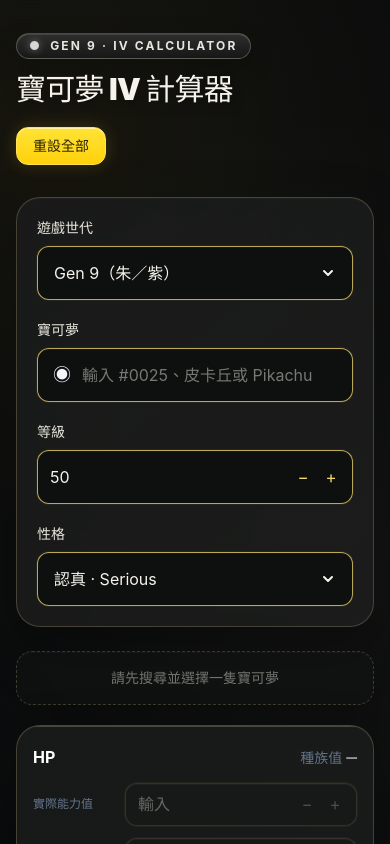
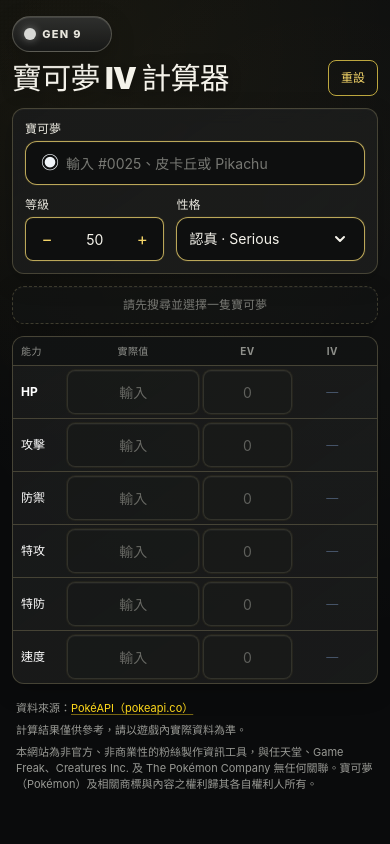
Before and after one commit to Peatle/my-poke-calc, a React (Vite) app: page / in a window 390 px wide. Shown: the top 844 px of the page. Built offline with nearby package versions, Linux system fonts and the light colour scheme.

Commit message:
feat: compact mobile calculator layout

```diff
--- a/src/App.css
+++ b/src/App.css
@@ -42,9 +42,76 @@
     0 8px 24px rgb(0 0 0 / 24%);
 }
 
-.brand-kicker-dot {
-  color: #d7d8d5;
-  text-shadow: 0 0 8px rgb(255 255 255 / 38%);
+.generation-picker {
+  position: relative;
+  display: flex;
+  width: 6.25rem;
+  max-width: 100%;
+  height: 2.25rem;
+  flex: 0 0 auto;
+  align-items: center;
+  transition:
+    border-color 160ms ease,
+    background 160ms ease,
+    box-shadow 160ms ease,
+    transform 160ms ease;
+}
+
+.generation-picker-dot {
+  position: absolute;
+  left: 0.7rem;
+  z-index: 1;
+  width: 0.75rem;
+  height: 0.75rem;
+  border-radius: 9999px;
+  pointer-events: none;
+  background: #d7d8d5;
+  box-shadow: 0 0 8px rgb(255 255 255 / 38%);
+  transition:
+    background 160ms ease,
+    box-shadow 160ms ease;
+}
+
+.generation-picker-select {
+  width: 100%;
+  height: 100%;
+  padding: 0 1.5rem;
+  border: 0;
+  border-radius: inherit;
+  color: #e8e6dd;
+  font-size: 0.6875rem;
+  font-weight: 800;
+  letter-spacing: 0.12em;
+  text-align: center;
+  text-align-last: center;
+  cursor: pointer;
+  appearance: none;
+  background: transparent;
+  outline: none;
+}
+
+.generation-picker:hover {
+  border-color: rgb(244 213 104 / 70%);
+  background: linear-gradient(180deg, rgb(65 64 55 / 92%), rgb(29 29 25 / 95%));
+  box-shadow:
+    inset 0 1px rgb(255 255 255 / 16%),
+    0 0 18px rgb(255 217 26 / 18%),
+    0 8px 24px rgb(0 0 0 / 28%);
+  transform: translateY(-1px);
+}
+
+.generation-picker:hover .generation-picker-dot {
+  background: #fff;
+  box-shadow: 0 0 10px rgb(255 255 255 / 58%);
+}
+
+.generation-picker:active {
+  transform: translateY(0);
+}
+
+.generation-picker:focus-within {
+  border-color: rgb(224 219 195 / 56%);
+  box-shadow: 0 0 0 3px rgb(255 217 26 / 14%);
 }
 
 .page-title {
@@ -75,21 +142,24 @@
 }
 
 .reset-button {
-  border: 1px solid #ffe153;
-  color: var(--color-accent-ink);
-  background: linear-gradient(180deg, #ffe337, #ffd20a);
-  box-shadow:
-    inset 0 1px rgb(255 255 255 / 52%),
-    0 0 18px rgb(255 214 28 / 16%);
+  border: 1px solid rgb(255 225 83 / 72%);
+  color: var(--color-accent-soft);
+  background: transparent;
+  box-shadow: none;
 }
 
 .reset-button:hover {
   border-color: #fff0a2;
-  color: #171200;
-  background: #ffe551;
+  color: var(--color-accent-ink);
+  background: var(--color-accent);
   box-shadow:
-    inset 0 1px rgb(255 255 255 / 60%),
-    0 0 24px rgb(255 214 28 / 25%);
+    inset 0 1px rgb(255 255 255 / 42%),
+    0 0 14px rgb(255 214 28 / 18%);
+}
+
+.reset-button:focus-visible {
+  outline: 2px solid var(--color-accent);
+  outline-offset: 3px;
 }
 
 .surface-panel,
@@ -100,7 +170,7 @@
   background: linear-gradient(145deg, var(--color-surface), var(--color-surface-soft));
   box-shadow:
     inset 0 1px rgb(255 255 255 / 3%),
-    0 22px 55px rgb(0 0 0 / 25%);
+    0 8px 24px rgb(0 0 0 / 18%);
 }
 
 .surface-panel {
@@ -152,6 +222,14 @@
   background: rgb(25 26 25 / 72%);
 }
 
+.base-stats-strip {
+  border-color: rgb(213 199 144 / 15%);
+}
+
+.base-stat-cell + .base-stat-cell {
+  border-left: 1px solid rgb(213 199 144 / 10%);
+}
+
 .empty-card {
   border-style: dashed;
   color: #777873;
@@ -163,7 +241,23 @@
   background: rgb(16 17 17 / 72%);
 }
 
+.mobile-stat-grid {
+  grid-template-columns:
+    42px minmax(0, 1.35fr) minmax(0, 0.9fr)
+    minmax(54px, 0.75fr);
+}
+
+.mobile-stats-header {
+  height: 28px;
+  color: #8f908b;
+  font-size: 10px;
+  font-weight: 700;
+  letter-spacing: 0.04em;
+  background: rgb(16 17 17 / 72%);
+}
+
 .stat-row {
+  min-height: 52px;
   border-color: var(--color-line);
 }
 
@@ -173,6 +267,26 @@
 
 .result-cell {
   color: #f5f0d7;
+}
+
+.result-cell--with-detail {
+  display: contents;
+}
+
+.result-compact-label {
+  grid-column: 4;
+  grid-row: 1;
+  align-self: center;
+  text-align: center;
+}
+
+.result-detail {
+  grid-column: 2 / 5;
+  grid-row: 2;
+  padding-bottom: 0.25rem;
+  font-size: 0.6875rem;
+  line-height: 1rem;
+  text-align: left;
 }
 
 .suggestions-panel {
@@ -198,10 +312,12 @@
   width: 100%;
   min-width: 0;
   border: 1px solid var(--color-line-strong);
-  border-radius: 0.75rem;
+  border-radius: 0.5rem;
   height: 100%;
-  padding: 0.65rem 4.25rem 0.65rem 0.75rem;
+  padding: 0.5rem 0.65rem;
   color: var(--color-text);
+  font-size: 0.875rem;
+  text-align: center;
   background: var(--color-surface-deep);
   box-shadow:
     inset 0 1px rgb(255 255 255 / 3%),
@@ -240,26 +356,38 @@
   appearance: textfield;
 }
 
+.number-input-wrap--always .number-input {
+  padding-right: 2.75rem;
+  padding-left: 2.75rem;
+}
+
 .number-stepper {
   position: absolute;
-  top: 50%;
-  right: 0.55rem;
+}
+
+.number-input-wrap--always .number-stepper {
+  inset: 0;
   display: flex;
-  gap: 0.1rem;
   align-items: center;
-  transform: translateY(-50%);
+  justify-content: space-between;
+  pointer-events: none;
+}
+
+.number-input-wrap--desktop-only .number-stepper {
+  display: none;
 }
 
 .number-stepper-button {
   display: grid;
-  width: 1.65rem;
-  height: 1.9rem;
+  width: 2.75rem;
+  height: 2.75rem;
   padding: 0;
   border: 0;
   color: var(--color-accent-soft);
   font-size: 1.05rem;
   line-height: 1;
   background: transparent;
+  pointer-events: auto;
   place-items: center;
   transition:
     color 140ms ease,
@@ -284,3 +412,82 @@
   cursor: not-allowed;
   color: #4c4d49;
 }
+
+.stat-value-input {
+  height: 44px;
+}
+
+@media (min-width: 640px) {
+  .generation-picker {
+    width: 6.75rem;
+  }
+
+  .generation-picker-dot {
+    left: 0.75rem;
+    width: 0.875rem;
+    height: 0.875rem;
+  }
+
+  .generation-picker-select {
+    font-size: 0.75rem;
+    letter-spacing: 0.14em;
+  }
+
+  .mobile-stat-grid {
+    grid-template-columns: 1.25fr 0.65fr 1fr 1fr 1.2fr;
+  }
+
+  .surface-panel,
+  .selected-card,
+  .empty-card,
+  .stats-panel {
+    box-shadow:
+      inset 0 1px rgb(255 255 255 / 3%),
+      0 22px 55px rgb(0 0 0 / 25%);
+  }
+
+  .result-cell--with-detail {
+    display: flex;
+  }
+
+  .result-detail {
+    grid-column: auto;
+    grid-row: auto;
+    padding-bottom: 0;
+    font-size: 1rem;
+    line-height: 1.5rem;
+    text-align: center;
+  }
+
+  .number-input {
+    border-radius: 0.75rem;
+    padding: 0.65rem 4.25rem 0.65rem 0.75rem;
+    font-size: inherit;
+    text-align: left;
+  }
+
+  .number-input-wrap--always .number-input {
+    padding: 0.65rem 4.25rem 0.65rem 0.75rem;
+  }
+
+  .number-stepper,
+  .number-input-wrap--always .number-stepper {
+    inset: auto 0.55rem auto auto;
+    top: 50%;
+    display: flex;
+    gap: 0.1rem;
+    align-items: center;
+    justify-content: initial;
+    pointer-events: auto;
+    transform: translateY(-50%);
+  }
+
+  .number-input-wrap--desktop-only .number-stepper {
+    display: flex;
+  }
+
+  .number-stepper-button {
+    width: 1.65rem;
+    height: 1.9rem;
+  }
+}
--- a/src/App.tsx
+++ b/src/App.tsx
@@ -27,6 +27,15 @@
   'special-attack': '特攻',
   'special-defense': '特防',
   speed: '速度',
+}
+
+const STAT_SHORT_LABELS: Record<StatName, string> = {
+  hp: 'HP',
+  attack: '攻',
+  defense: '防',
+  'special-attack': '特攻',
+  'special-defense': '特防',
+  speed: '速',
 }
 
 function createInitialStatInputs(): Record<StatName, StatInputValue> {
@@ -175,51 +184,46 @@
 
   return (
     <main className="app-shell min-h-screen text-slate-100">
-      <div className="mx-auto w-full max-w-6xl px-4 py-8 sm:px-6 sm:py-12">
-        <header className="mb-8 flex flex-col gap-5 sm:mb-10 sm:flex-row sm:items-end sm:justify-between">
-          <div>
-            <div className="brand-kicker mb-3 inline-flex items-center gap-2 rounded-full border px-3 py-1 text-xs font-bold tracking-[0.18em]">
-              <span aria-hidden="true" className="brand-kicker-dot">●</span>
-              {GENERATIONS[generation].shortLabel} · IV CALCULATOR
+      <div className="app-container mx-auto w-full max-w-6xl px-3 py-4 sm:px-6 sm:py-12">
+        <header className="app-header mb-3 grid grid-cols-[minmax(0,1fr)_auto] items-center gap-x-3 gap-y-2 sm:mb-10 sm:flex sm:items-end sm:justify-between">
+          <div className="contents sm:block">
+            <div className="brand-kicker generation-picker col-start-1 row-start-1 rounded-full border sm:mb-3">
+              <span
+                aria-hidden="true"
+                className="generation-picker-dot"
+              />
+              <select
+                aria-label="遊戲世代"
+                className="generation-picker-select"
+                id="generation"
+                onChange={(event) =>
+                  changeGeneration(event.target.value as GenerationId)
+                }
+                value={generation}
+              >
+                {Object.entries(GENERATIONS).map(([id, config]) => (
+                  <option key={id} value={id}>
+                    {config.shortLabel}
+                  </option>
+                ))}
+              </select>
             </div>
-            <h1 className="page-title text-3xl font-black tracking-tight sm:text-5xl">
+            <h1 className="page-title col-start-1 row-start-2 self-center text-3xl font-black tracking-tight sm:text-5xl">
               寶可夢 IV 計算器
             </h1>
           </div>
           <button
-            className="reset-button self-start rounded-xl px-4 py-2 text-sm font-semibold transition sm:self-auto"
+            className="reset-button col-start-2 row-start-2 min-h-9 shrink-0 rounded-lg px-3 py-1.5 text-xs font-semibold transition sm:min-h-0 sm:rounded-xl sm:px-4 sm:py-2 sm:text-sm"
             onClick={resetForm}
             type="button"
           >
-            重設全部
+            重設
           </button>
         </header>
 
-        <section className="surface-panel mb-6 grid gap-5 rounded-3xl border p-5 backdrop-blur sm:grid-cols-2 sm:p-7 lg:grid-cols-[0.9fr_1.4fr_0.55fr_0.8fr]">
-          <div>
-            <label
-              className="field-label mb-2 block text-sm font-semibold"
-              htmlFor="generation"
-            >
-              遊戲世代
-            </label>
-            <select
-              className="select-control h-[54px] w-full border px-4 text-base outline-none transition"
-              id="generation"
-              onChange={(event) =>
-                changeGeneration(event.target.value as GenerationId)
-              }
-              value={generation}
-            >
-              {Object.entries(GENERATIONS).map(([id, config]) => (
-                <option key={id} value={id}>
-                  {config.label}
-                </option>
-              ))}
-            </select>
-          </div>
-
+        <section className="surface-panel mb-3 grid grid-cols-[minmax(0,0.85fr)_minmax(0,1.15fr)] gap-3 rounded-xl border p-3 backdrop-blur sm:mb-6 sm:grid-cols-2 sm:gap-5 sm:rounded-3xl sm:p-7 lg:grid-cols-[1.4fr_0.55fr_0.8fr]">
           <PokemonSearch
+            className="col-span-2 lg:col-span-1"
             generation={generation}
             key={generation}
             onQueryChange={changePokemonQuery}
@@ -228,16 +232,16 @@
             selectedPokemon={selectedPokemon}
           />
 
-          <div>
+          <div className="min-w-0">
             <label
-              className="field-label mb-2 block text-sm font-semibold"
+              className="field-label mb-1 block text-xs font-semibold sm:mb-2 sm:text-sm"
               htmlFor="level"
             >
               等級
             </label>
             <NumberInput
               ariaLabel="等級"
-              className="h-[54px]"
+              className="h-11 sm:h-[54px]"
               describedBy={parsedLevel === null ? 'level-error' : undefined}
               id="level"
               invalid={parsedLevel === null}
@@ -253,15 +257,15 @@
             )}
           </div>
 
-          <div>
+          <div className="min-w-0">
             <label
-              className="field-label mb-2 block text-sm font-semibold"
+              className="field-label mb-1 block text-xs font-semibold sm:mb-2 sm:text-sm"
               htmlFor="nature"
             >
               性格
             </label>
             <select
-              className="select-control h-[54px] w-full border px-4 text-base outline-none transition"
+              className="select-control h-11 w-full border px-3 text-sm outline-none transition sm:h-[54px] sm:px-4 sm:text-base"
               id="nature"
               onChange={(event) => setNatureId(event.target.value)}
               value={natureId}
@@ -276,20 +280,20 @@
         </section>
 
         {selectedPokemon ? (
-          <section className="selected-card mb-5 flex flex-wrap items-center justify-between gap-3 rounded-2xl border px-5 py-4">
-            <div>
-              <span className="suggestion-id mr-3 font-mono text-sm font-bold">
+          <section className="selected-card mb-3 grid grid-cols-[minmax(0,1fr)_auto] items-center gap-x-2 rounded-xl border px-3 py-2.5 sm:mb-5 sm:flex sm:flex-wrap sm:items-center sm:justify-between sm:gap-3 sm:rounded-2xl sm:px-5 sm:py-4">
+            <div className="flex min-w-0 items-baseline">
+              <span className="suggestion-id mr-2 shrink-0 font-mono text-xs font-bold sm:mr-3 sm:text-sm">
                 {formatDexNumber(selectedPokemon.id)}
               </span>
-              <span className="text-lg font-black text-white">
+              <span className="truncate text-base font-black text-white sm:text-lg">
                 {selectedPokemon.displayName}
               </span>
-              <span className="ml-2 text-sm text-slate-500">
+              <span className="ml-2 hidden text-sm text-slate-500 sm:inline">
                 {selectedPokemon.englishName}
               </span>
             </div>
             <div
-              className={`rounded-full px-3 py-1 text-xs font-bold ${
+              className={`ev-total-badge rounded-full px-2 py-1 text-[11px] font-bold sm:px-3 sm:text-xs ${
                 isEvTotalValid
                   ? 'bg-slate-800 text-slate-300'
                   : 'bg-red-500/15 text-red-300'
@@ -297,14 +301,38 @@
             >
               EV 合計 {evTotal} / 510
             </div>
+
+            <div
+              aria-label="種族值"
+              className="base-stats-strip col-span-full mt-2 grid grid-cols-6 border-t pt-2 sm:hidden"
+              role="group"
+            >
+              {STAT_NAMES.map((stat) => (
+                <div className="base-stat-cell text-center" key={stat}>
+                  <span className="block text-[9px] font-semibold leading-3 text-slate-500">
+                    {STAT_SHORT_LABELS[stat]}
+                  </span>
+                  <span className="block font-mono text-sm font-bold leading-4 text-slate-200">
+                    {selectedPokemon.stats[stat]}
+                  </span>
+                </div>
+              ))}
+            </div>
           </section>
         ) : (
-          <section className="empty-card mb-5 rounded-2xl border px-5 py-4 text-center text-sm">
+          <section className="empty-card mb-3 rounded-xl border px-3 py-2.5 text-center text-xs sm:mb-5 sm:rounded-2xl sm:px-5 sm:py-4 sm:text-sm">
             請先搜尋並選擇一隻寶可夢
           </section>
         )}
 
-        <section className="stats-panel overflow-hidden rounded-3xl border">
+        <section className="stats-panel overflow-hidden rounded-xl border sm:rounded-3xl">
+          <div className="mobile-stat-grid mobile-stats-header grid items-center gap-x-1 px-2 text-center sm:hidden">
+            <span className="text-left">能力</span>
+            <span>實際值</span>
+            <span>EV</span>
+            <span>IV</span>
+          </div>
+
           <div className="stats-header hidden grid-cols-[1.25fr_0.65fr_1fr_1fr_1.2fr] gap-3 px-5 py-3 text-base font-bold uppercase tracking-wider sm:grid">
             <span>能力</span>
             <span>種族值</span>
@@ -329,7 +357,7 @@
           ))}
         </section>
 
-        <footer className="footer-copy mt-6 flex flex-col gap-2 px-2 text-xs leading-5">
+        <footer className="footer-copy mt-4 flex flex-col gap-1.5 px-1 text-[11px] leading-4 sm:mt-6 sm:gap-2 sm:px-2 sm:text-xs sm:leading-5">
           <p>
             資料來源：
             <a
--- a/src/components/NumberInput.tsx
+++ b/src/components/NumberInput.tsx
@@ -11,6 +11,7 @@
   disabled?: boolean
   invalid?: boolean
   placeholder?: string
+  stepperVisibility?: 'always' | 'desktop-only'
   onChange: (value: string) => void
 }
 
@@ -25,6 +26,7 @@
   disabled = false,
   invalid = false,
   placeholder,
+  stepperVisibility = 'always',
   onChange,
 }: NumberInputProps) {
   const inputRef = useRef<HTMLInputElement>(null)
@@ -65,7 +67,9 @@
   }, [changeBy])
 
   return (
-    <div className={`number-input-wrap ${className}`}>
+    <div
+      className={`number-input-wrap number-input-wrap--${stepperVisibility} ${className}`}
+    >
       <input
         aria-describedby={describedBy}
         aria-invalid={invalid}
--- a/src/components/PokemonSearch.tsx
+++ b/src/components/PokemonSearch.tsx
@@ -12,6 +12,7 @@
 } from '../data/pokemonCatalog'
 
 interface PokemonSearchProps {
+  className?: string
   generation: GenerationId
   query: string
   selectedPokemon: PokemonCatalogEntry | null
@@ -20,6 +21,7 @@
 }
 
 export function PokemonSearch({
+  className = '',
   generation,
   query,
   selectedPokemon,
@@ -79,9 +81,9 @@
   }
 
   return (
-    <div className="relative">
+    <div className={`relative min-w-0 ${className}`}>
       <label
-        className="field-label mb-2 block text-sm font-semibold"
+        className="field-label mb-1 block text-xs font-semibold sm:mb-2 sm:text-sm"
         htmlFor="pokemon-search"
       >
         寶可夢
@@ -103,7 +105,7 @@
           aria-controls={listboxId}
           aria-expanded={isListboxVisible}
           autoComplete="off"
-          className="search-control w-full border py-3.5 pl-11 pr-4 text-base outline-none transition"
+          className="search-control h-11 w-full border py-0 pl-10 pr-3 text-sm outline-none transition sm:h-auto sm:py-3.5 sm:pl-11 sm:pr-4 sm:text-base"
           id="pokemon-search"
           onBlur={() => {
             setIsOpen(false)
--- a/src/components/StatRow.tsx
+++ b/src/components/StatRow.tsx
@@ -28,8 +28,17 @@
   }
 
   return (
+    <>
       <span
-      className={`ml-2 rounded-full px-2 py-0.5 text-[11px] font-bold ${
+        aria-label={modifier === 1.1 ? '性格補正上升' : '性格補正下降'}
+        className={`ml-0.5 text-[11px] font-black sm:hidden ${
+          modifier === 1.1 ? 'text-emerald-300' : 'text-red-300'
+        }`}
+      >
+        {modifier === 1.1 ? '↑' : '↓'}
+      </span>
+      <span
+        className={`ml-2 hidden rounded-full px-2 py-0.5 text-[11px] font-bold sm:inline-flex ${
           modifier === 1.1
             ? 'bg-emerald-500/15 text-emerald-300'
             : 'bg-red-500/15 text-red-300'
@@ -37,6 +46,7 @@
       >
         {modifier === 1.1 ? '↑ 1.1' : '↓ 0.9'}
       </span>
+    </>
   )
 }
 
@@ -47,29 +57,50 @@
 
   if (result.kind === 'shedinja') {
     return (
-      <span className="text-base leading-6 text-amber-300">
+      <>
+        <span className="result-compact-label text-amber-300 sm:hidden">
+          N/A
+        </span>
+        <span className="result-detail text-amber-300">
           <span className="block">HP 固定為 1</span>
           <span className="block">無法逆推 IV</span>
         </span>
+      </>
     )
   }
 
   if (result.kind === 'error') {
-    return <span className="text-base leading-6 text-red-300">{result.message}</span>
+    return (
+      <>
+        <span className="result-compact-label text-red-300 sm:hidden">
+          錯誤
+        </span>
+        <span className="result-detail text-red-300">{result.message}</span>
+      </>
+    )
   }
 
   const isPerfect = result.min === 31 && result.max === 31
+  const value =
+    result.min === result.max ? result.min : `${result.min}–${result.max}`
 
   return (
     <span
       className={
         isPerfect
-          ? 'inline-flex items-center gap-2 text-amber-300'
+          ? 'inline-flex items-center text-amber-300 sm:gap-2'
           : 'font-bold text-white'
       }
     >
-      <span>{result.min === result.max ? result.min : `${result.min}–${result.max}`}</span>
-      {isPerfect && <span className="text-base font-bold">最棒</span>}
+      <span>{value}</span>
+      {isPerfect && (
+        <>
+          <span aria-hidden="true" className="font-bold sm:hidden">
+            ★
+          </span>
+          <span className="hidden text-base font-bold sm:inline">最棒</span>
+        </>
+      )}
     </span>
   )
 }
@@ -84,14 +115,11 @@
   onChange,
 }: StatRowProps) {
   return (
-    <div className="stat-row grid gap-3 border-t px-4 py-4 transition-colors sm:grid-cols-[1.25fr_0.65fr_1fr_1fr_1.2fr] sm:items-center sm:px-5">
-      <div className="flex items-center justify-between sm:block">
-        <div className="font-bold text-white">
+    <div className="stat-row mobile-stat-grid grid items-center gap-x-1 border-t px-2 py-1 transition-colors sm:grid-cols-[1.25fr_0.65fr_1fr_1fr_1.2fr] sm:gap-3 sm:px-5 sm:py-4">
+      <div className="flex min-w-0 items-center sm:block">
+        <div className="truncate text-xs font-bold text-white sm:text-base">
           {label}
           <NatureBadge modifier={natureModifier} />
-        </div>
-        <div className="text-sm text-slate-500 sm:hidden">
-          種族值 <span className="font-mono text-lg text-slate-300">{baseStat ?? '—'}</span>
         </div>
       </div>
 
@@ -99,41 +127,45 @@
         {baseStat ?? '—'}
       </div>
 
-      <div className="grid grid-cols-[5rem_1fr] items-center gap-3 sm:block">
-        <span className="text-xs font-semibold text-slate-500 sm:sr-only">
-          實際能力值
-        </span>
+      <div className="min-w-0">
         <NumberInput
           ariaLabel={`${label}實際能力值`}
-          disabled={baseStat === null || (stat === 'hp' && result.kind === 'shedinja')}
+          className="stat-value-input"
+          disabled={
+            baseStat === null ||
+            (stat === 'hp' && result.kind === 'shedinja')
+          }
           min={1}
           onChange={(observed) => onChange({ ...value, observed })}
           placeholder="輸入"
+          stepperVisibility="desktop-only"
           value={value.observed}
         />
       </div>
 
-      <div className="grid grid-cols-[5rem_1fr] items-center gap-3 sm:block">
-        <span className="text-xs font-semibold text-slate-500 sm:sr-only">EV</span>
+      <div className="min-w-0">
         <NumberInput
           ariaLabel={`${label}EV`}
+          className="stat-value-input"
           disabled={baseStat === null || result.kind === 'shedinja'}
           max={252}
           min={0}
           onChange={(ev) => onChange({ ...value, ev })}
+          stepperVisibility="desktop-only"
           value={value.ev}
         />
       </div>
 
-      <div className="grid grid-cols-[5rem_1fr] items-center gap-3 sm:block">
-        <span className="text-xs font-semibold text-slate-500 sm:sr-only">IV 結果</span>
       <div
         aria-live="polite"
-          className="result-cell min-h-8 px-3 py-2 text-lg sm:flex sm:items-center sm:justify-center"
+        className={`result-cell min-w-0 text-center text-xs sm:flex sm:min-h-8 sm:items-center sm:justify-center sm:px-3 sm:py-2 sm:text-lg ${
+          result.kind === 'error' || result.kind === 'shedinja'
+            ? 'result-cell--with-detail'
+            : ''
+        }`}
       >
         <ResultDisplay result={result} />
       </div>
     </div>
-    </div>
   )
 }
```
Also changed, not shown: 1 other file (tests, documents, lock files or other folders). Lines whose indentation alone changed are shown as unchanged.
